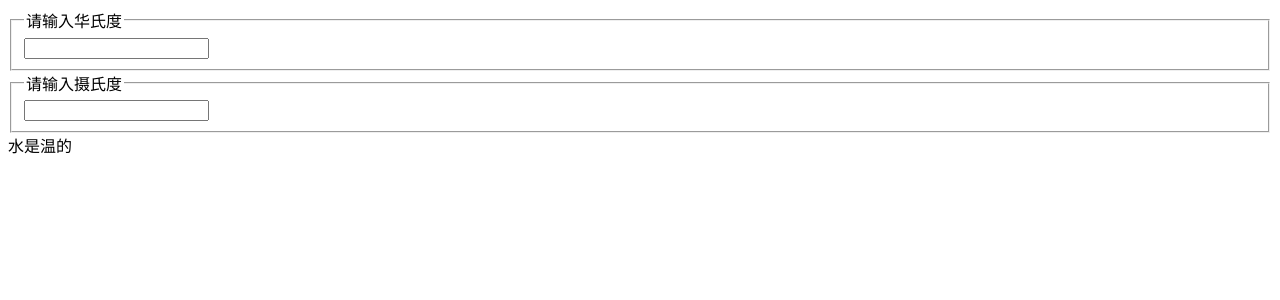
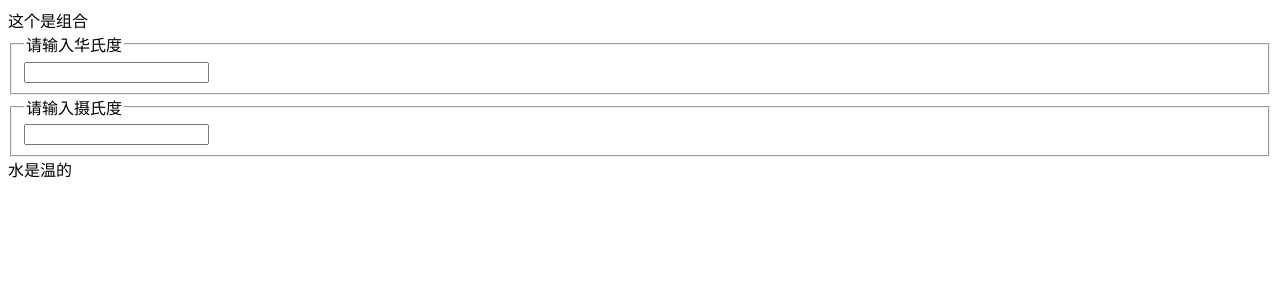
Before and after one commit to ranwawa/learning, a React (Create React App) app: page / in a window 1280 px wide. Shown: the top 300 px of the page. Built offline with nearby package versions, Linux system fonts and the light colour scheme.

Commit message:
feat(组合):

```diff
--- /dev/null
+++ b/src/Compose.jsx
@@ -0,0 +1,20 @@
+/*
+* 什么是组合
+*   - 组合其实就像是vue中的插槽
+*   - 区别在于,react中是通过父组件将组合内容做为一个对象传进来的
+* 为什么在left里面放入当前组件会失效? <Compose left={ Compose } > 在子组件里面this.props.left无法第一次
+* */
+
+import React from 'react';
+export default class Compose extends React.Component {
+  render() {
+    return (
+      <div>
+        <div className="compose">
+          { this.props.children }
+          { this.props.left }
+        </div>
+      </div>
+    );
+  }
+}
--- a/src/app.jsx
+++ b/src/app.jsx
@@ -1,4 +1,5 @@
 import React from "react";
+import Compose from './Compose';
 import Calculator from './StateDemo/Calculator';
 // import FormDemo from './FormDemo';
 // import RefAndDom from './RefAndDom';
@@ -22,7 +23,10 @@ export default class App extends React.Component {
   render() {
     return (
       <div>
-        <Calculator />
+        <Compose left={ <Calculator /> }>
+          <span>这个是组合</span>
+        </Compose>
+        {/*<Calculator />*/}
         {/*<FormDemo />*/}
         {/*<RefAndDom />*/}
         {/*<KeyDemo />*/}
```
